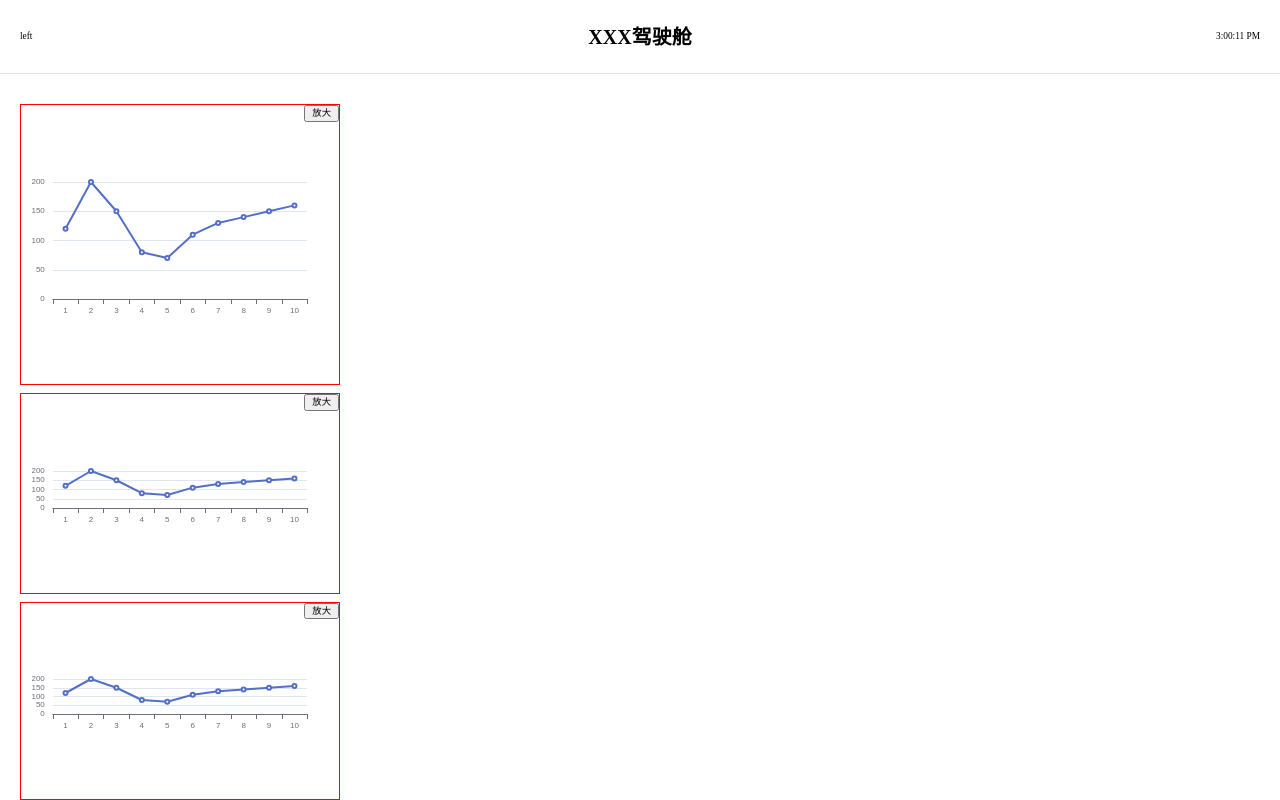
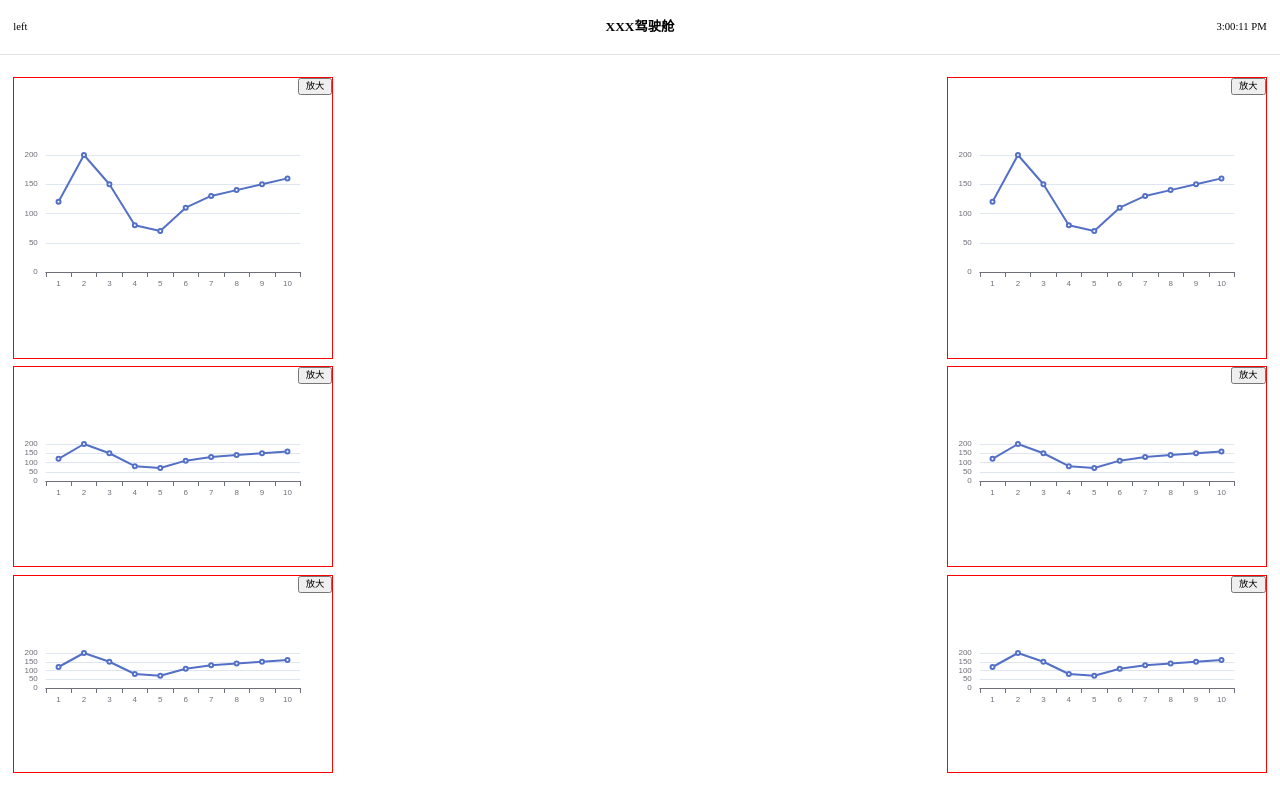
Before and after one commit to yeyunwen/vue3-big-screen-template, a Vue app: page / in a window 1280 px wide. Built offline with nearby package versions, Linux system fonts and the light colour scheme; the HTML template or start-up script is replaced by a standard one.

Commit message:
chore: 样式、单位调整

```diff
--- a/src/layout/components/header.vue
+++ b/src/layout/components/header.vue
@@ -36,18 +36,22 @@ onUnmounted(() => {
   display: flex;
   align-items: center;
   justify-content: space-between;
-  padding: 20px;
+  padding: vw(20);
   width: 100%;
   height: 100%;
   background-color: #fff;
-  border-bottom: 1px solid #e4e4e4;
+  border-bottom: vh(1) solid #e4e4e4;
+  .header-left,
+  .header-right {
+    font-size: vw(16);
+  }
 
   .header-center {
     position: absolute;
     top: 50%;
     left: 50%;
     transform: translate(-50%, -50%);
-    font-size: 20px;
+    font-size: vw(20);
     font-weight: 600;
   }
 }
--- a/src/layout/index.vue
+++ b/src/layout/index.vue
@@ -36,17 +36,23 @@ watch(
     <div class="main-wrapper">
       <router-view />
     </div>
-    <div v-if="showBig" :title="appStore.chartData.title" style="position: absolute; top: 50%; left: 50%; transform: translate(-50%, -50%);">
+    <div
+      v-if="showBig"
+      :title="appStore.chartData.title"
+      style="position: absolute; top: 50%; left: 50%; transform: translate(-50%, -50%)"
+    >
       <button @click="handleClose">关闭</button>
-      <div ref="bigChart" id="dialog-char" style="width: 600px; height: 500px"></div>
+      <div class="dialog-chart">
+        <div ref="bigChart" style="width: 100%; height: 100%"></div>
+      </div>
     </div>
   </div>
 </template>
 
 <style lang="scss" scoped>
-$header-height: 74px;
-$main-x-padding: 20px;
-$main-top-margin: 30px;
+$header-height: vh(74);
+$main-x-padding: vw(20);
+$main-top-margin: vh(30);
 
 .default-layout {
   width: 100%;
@@ -62,5 +68,9 @@ $main-top-margin: 30px;
     height: calc(100vh - $header-height - $main-top-margin);
     overflow-y: auto;
   }
+  .dialog-chart {
+    width: vw(600);
+    height: vh(500);
+  }
 }
 </style>
--- a/src/views/Index/index.vue
+++ b/src/views/Index/index.vue
@@ -2,10 +2,18 @@
 import LeftTop from './left-top/index.vue'
 import LeftCenter from './left-center/index.vue'
 import LeftBottom from './left-bottom/index.vue'
+import RightTop from './right-top/index.vue'
+import RightCenter from './right-center/index.vue'
+import RightBottom from './right-bottom/index.vue'
 
+defineOptions({
+  name: 'Index',
+})
 </script>
 
 <template>
+  <div class="index-container">
+    <div class="left-container">
       <div class="left-top-wrap">
         <left-top />
       </div>
@@ -15,18 +23,38 @@ import LeftBottom from './left-bottom/index.vue'
       <div class="left-bottom-wrap">
         <left-bottom />
       </div>
+    </div>
+    <div class="right-container">
+      <div class="right-top-wrap">
+        <right-top />
+      </div>
+      <div class="right-center-wrap">
+        <right-center />
+      </div>
+      <div class="right-bottom-wrap">
+        <right-bottom />
+      </div>
+    </div>
+  </div>
 </template>
 
 <style lang="scss" scoped>
+$left: vw(20);
 $left-width: vw(480);
 $left-gap: vh(10);
 
+$right: vw(20);
+$right-width: vw(480);
+$right-gap: vh(10);
+
+.left-container {
+  position: absolute;
+  left: $left;
   .left-top-wrap {
     margin-bottom: $left-gap;
     width: $left-width;
     height: vh(380);
     border: vw(1) solid red;
-
   }
   .left-center-wrap {
     margin-bottom: $left-gap;
@@ -39,4 +67,26 @@ $left-gap: vh(10);
     height: vh(268);
     border: vw(1) solid red;
   }
+}
+.right-container {
+  position: absolute;
+  right: $right;
+  .right-top-wrap {
+    margin-bottom: $right-gap;
+    width: $right-width;
+    height: vh(380);
+    border: vw(1) solid red;
+  }
+  .right-center-wrap {
+    margin-bottom: $right-gap;
+    width: $right-width;
+    height: vh(272);
+    border: vw(1) solid red;
+  }
+  .right-bottom-wrap {
+    width: $right-width;
+    height: vh(268);
+    border: vw(1) solid red;
+  }
+}
 </style>
--- /dev/null
+++ b/src/views/Index/right-bottom/index.vue
@@ -0,0 +1,91 @@
+<script setup lang="ts">
+import Echart from '@/components/Echart/index.vue'
+import { onMounted, ref } from 'vue'
+import { type ECOption } from '@/echarts'
+import { baseOption, bigOption } from './option'
+import { merge } from 'es-toolkit'
+import { useShowBig } from '@/hooks/useShowBig'
+
+defineOptions({
+  name: 'right-bottom',
+})
+type InjectData = {
+  xList: string[]
+  yList: number[]
+}
+
+const chartRef = ref()
+const chartOption = ref<ECOption>({})
+
+// 注入业务数据
+const createChartOption = (data: InjectData): ECOption => {
+  // 这里通过echart的类型，可以清晰的知道需要注入的数据用于echart的哪些配置
+  const exctrOption: ECOption = {
+    xAxis: {
+      data: data.xList,
+    },
+    series: [
+      {
+        data: data.yList,
+      },
+    ],
+  }
+
+  return merge(baseOption(), exctrOption)
+}
+
+// 父容器在使用时，只需要注入数据
+const fetchDataApi = (): Promise<InjectData> => {
+  return new Promise((resolve) => {
+    resolve({
+      xList: ['1', '2', '3', '4', '5', '6', '7', '8', '9', '10'],
+      yList: [120, 200, 150, 80, 70, 110, 130, 140, 150, 160],
+    })
+  })
+}
+
+const { showBig } = useShowBig({
+  chartRef,
+  title: 'left-top',
+  bigOption,
+})
+
+const clickBig = () => {
+  showBig()
+}
+
+const onResize = () => {
+  chartOption.value = merge(chartOption.value, baseOption())
+}
+
+onMounted(async () => {
+  const data = await fetchDataApi()
+  chartOption.value = createChartOption(data)
+})
+</script>
+
+<template>
+  <div class="left-top">
+    <div class="button-wrap">
+      <button @click="clickBig">放大</button>
+    </div>
+    <div class="chart-wrap">
+      <Echart ref="chartRef" :option="chartOption" :on-resize="onResize" />
+    </div>
+  </div>
+</template>
+
+<style scoped>
+.left-top {
+  width: 100%;
+  height: 100%;
+  .button-wrap {
+    display: flex;
+    justify-content: flex-end;
+  }
+  .chart-wrap {
+    width: 100%;
+    height: calc(100% - 32px);
+  }
+}
+</style>
--- /dev/null
+++ b/src/views/Index/right-bottom/option.ts
@@ -0,0 +1,51 @@
+import { BIG, getBigFontSizeOption, type ECOption } from '@/echarts'
+import { merge } from 'es-toolkit'
+import { fitChartSize } from '@/utils'
+
+export const baseOption = (): ECOption => {
+  return {
+    xAxis: {
+      type: 'category',
+      data: [],
+      axisLabel: {
+        fontSize: fitChartSize(12),
+      },
+    },
+    yAxis: {
+      type: 'value',
+      axisLabel: {
+        fontSize: fitChartSize(12),
+      },
+    },
+    series: [
+      {
+        data: [],
+        type: 'line',
+      },
+    ],
+  }
+}
+
+export const bigOption = merge(getBigFontSizeOption(), {
+  series: [
+    {
+      barWidth: 20,
+      itemStyle: {
+        normal: {
+          label: {
+            textStyle: {
+              fontSize: BIG.fontSize,
+            },
+          },
+        },
+      },
+      label: {
+        normal: {
+          textStyle: {
+            fontSize: BIG.fontSize,
+          },
+        },
+      },
+    },
+  ],
+})
--- /dev/null
+++ b/src/views/Index/right-center/index.vue
@@ -0,0 +1,91 @@
+<script setup lang="ts">
+import Echart from '@/components/Echart/index.vue'
+import { onMounted, ref } from 'vue'
+import { type ECOption } from '@/echarts'
+import { baseOption, bigOption } from './option'
+import { merge } from 'es-toolkit'
+import { useShowBig } from '@/hooks/useShowBig'
+
+defineOptions({
+  name: 'right-center',
+})
+type InjectData = {
+  xList: string[]
+  yList: number[]
+}
+
+const chartRef = ref()
+const chartOption = ref<ECOption>({})
+
+// 注入业务数据
+const createChartOption = (data: InjectData): ECOption => {
+  // 这里通过echart的类型，可以清晰的知道需要注入的数据用于echart的哪些配置
+  const exctrOption: ECOption = {
+    xAxis: {
+      data: data.xList,
+    },
+    series: [
+      {
+        data: data.yList,
+      },
+    ],
+  }
+
+  return merge(baseOption(), exctrOption)
+}
+
+// 父容器在使用时，只需要注入数据
+const fetchDataApi = (): Promise<InjectData> => {
+  return new Promise((resolve) => {
+    resolve({
+      xList: ['1', '2', '3', '4', '5', '6', '7', '8', '9', '10'],
+      yList: [120, 200, 150, 80, 70, 110, 130, 140, 150, 160],
+    })
+  })
+}
+
+const { showBig } = useShowBig({
+  chartRef,
+  title: 'left-top',
+  bigOption,
+})
+
+const clickBig = () => {
+  showBig()
+}
+
+const onResize = () => {
+  chartOption.value = merge(chartOption.value, baseOption())
+}
+
+onMounted(async () => {
+  const data = await fetchDataApi()
+  chartOption.value = createChartOption(data)
+})
+</script>
+
+<template>
+  <div class="left-top">
+    <div class="button-wrap">
+      <button @click="clickBig">放大</button>
+    </div>
+    <div class="chart-wrap">
+      <Echart ref="chartRef" :option="chartOption" :on-resize="onResize" />
+    </div>
+  </div>
+</template>
+
+<style scoped>
+.left-top {
+  width: 100%;
+  height: 100%;
+  .button-wrap {
+    display: flex;
+    justify-content: flex-end;
+  }
+  .chart-wrap {
+    width: 100%;
+    height: calc(100% - 32px);
+  }
+}
+</style>
--- /dev/null
+++ b/src/views/Index/right-center/option.ts
@@ -0,0 +1,51 @@
+import { BIG, getBigFontSizeOption, type ECOption } from '@/echarts'
+import { merge } from 'es-toolkit'
+import { fitChartSize } from '@/utils'
+
+export const baseOption = (): ECOption => {
+  return {
+    xAxis: {
+      type: 'category',
+      data: [],
+      axisLabel: {
+        fontSize: fitChartSize(12),
+      },
+    },
+    yAxis: {
+      type: 'value',
+      axisLabel: {
+        fontSize: fitChartSize(12),
+      },
+    },
+    series: [
+      {
+        data: [],
+        type: 'line',
+      },
+    ],
+  }
+}
+
+export const bigOption = merge(getBigFontSizeOption(), {
+  series: [
+    {
+      barWidth: 20,
+      itemStyle: {
+        normal: {
+          label: {
+            textStyle: {
+              fontSize: BIG.fontSize,
+            },
+          },
+        },
+      },
+      label: {
+        normal: {
+          textStyle: {
+            fontSize: BIG.fontSize,
+          },
+        },
+      },
+    },
+  ],
+})
--- /dev/null
+++ b/src/views/Index/right-top/index.vue
@@ -0,0 +1,91 @@
+<script setup lang="ts">
+import Echart from '@/components/Echart/index.vue'
+import { onMounted, ref } from 'vue'
+import { type ECOption } from '@/echarts'
+import { baseOption, bigOption } from './option'
+import { merge } from 'es-toolkit'
+import { useShowBig } from '@/hooks/useShowBig'
+
+defineOptions({
+  name: 'right-top',
+})
+type InjectData = {
+  xList: string[]
+  yList: number[]
+}
+
+const chartRef = ref()
+const chartOption = ref<ECOption>({})
+
+// 注入业务数据
+const createChartOption = (data: InjectData): ECOption => {
+  // 这里通过echart的类型，可以清晰的知道需要注入的数据用于echart的哪些配置
+  const exctrOption: ECOption = {
+    xAxis: {
+      data: data.xList,
+    },
+    series: [
+      {
+        data: data.yList,
+      },
+    ],
+  }
+
+  return merge(baseOption(), exctrOption)
+}
+
+// 父容器在使用时，只需要注入数据
+const fetchDataApi = (): Promise<InjectData> => {
+  return new Promise((resolve) => {
+    resolve({
+      xList: ['1', '2', '3', '4', '5', '6', '7', '8', '9', '10'],
+      yList: [120, 200, 150, 80, 70, 110, 130, 140, 150, 160],
+    })
+  })
+}
+
+const { showBig } = useShowBig({
+  chartRef,
+  title: 'left-top',
+  bigOption,
+})
+
+const clickBig = () => {
+  showBig()
+}
+
+const onResize = () => {
+  chartOption.value = merge(chartOption.value, baseOption())
+}
+
+onMounted(async () => {
+  const data = await fetchDataApi()
+  chartOption.value = createChartOption(data)
+})
+</script>
+
+<template>
+  <div class="left-top">
+    <div class="button-wrap">
+      <button @click="clickBig">放大</button>
+    </div>
+    <div class="chart-wrap">
+      <Echart ref="chartRef" :option="chartOption" :on-resize="onResize" />
+    </div>
+  </div>
+</template>
+
+<style scoped>
+.left-top {
+  width: 100%;
+  height: 100%;
+  .button-wrap {
+    display: flex;
+    justify-content: flex-end;
+  }
+  .chart-wrap {
+    width: 100%;
+    height: calc(100% - 32px);
+  }
+}
+</style>
--- /dev/null
+++ b/src/views/Index/right-top/option.ts
@@ -0,0 +1,51 @@
+import { BIG, getBigFontSizeOption, type ECOption } from '@/echarts'
+import { merge } from 'es-toolkit'
+import { fitChartSize } from '@/utils'
+
+export const baseOption = (): ECOption => {
+  return {
+    xAxis: {
+      type: 'category',
+      data: [],
+      axisLabel: {
+        fontSize: fitChartSize(12),
+      },
+    },
+    yAxis: {
+      type: 'value',
+      axisLabel: {
+        fontSize: fitChartSize(12),
+      },
+    },
+    series: [
+      {
+        data: [],
+        type: 'line',
+      },
+    ],
+  }
+}
+
+export const bigOption = merge(getBigFontSizeOption(), {
+  series: [
+    {
+      barWidth: 20,
+      itemStyle: {
+        normal: {
+          label: {
+            textStyle: {
+              fontSize: BIG.fontSize,
+            },
+          },
+        },
+      },
+      label: {
+        normal: {
+          textStyle: {
+            fontSize: BIG.fontSize,
+          },
+        },
+      },
+    },
+  ],
+})
```
Lines whose indentation alone changed are shown as unchanged.
